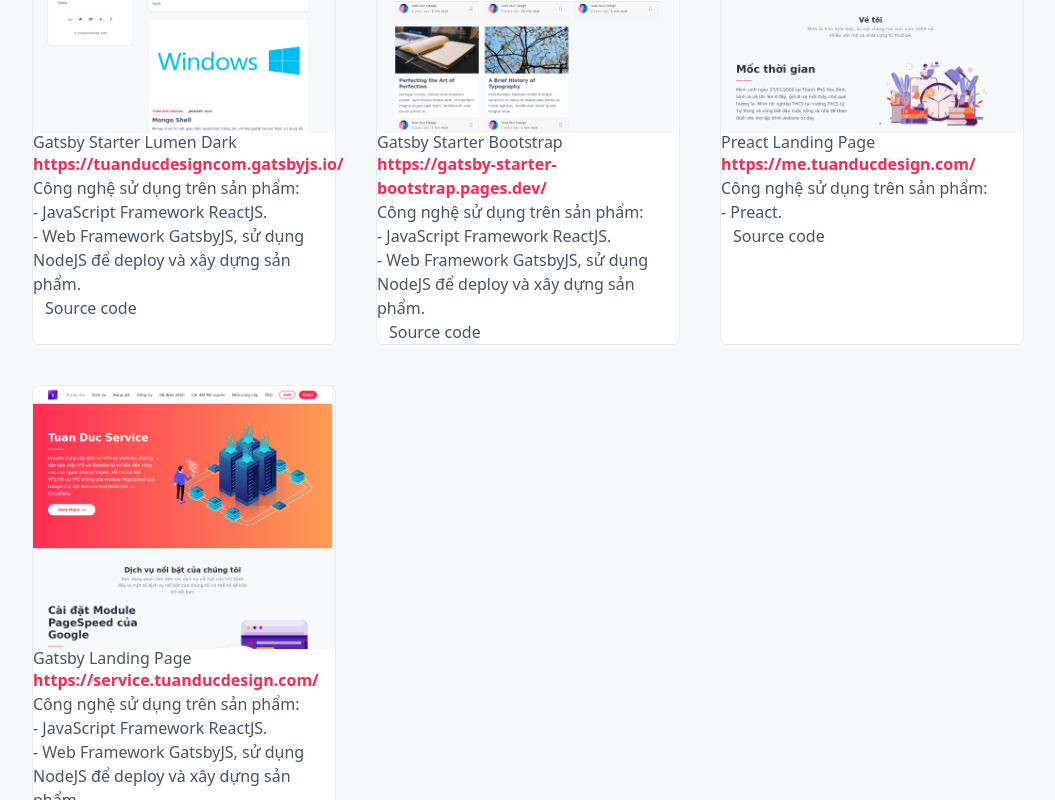
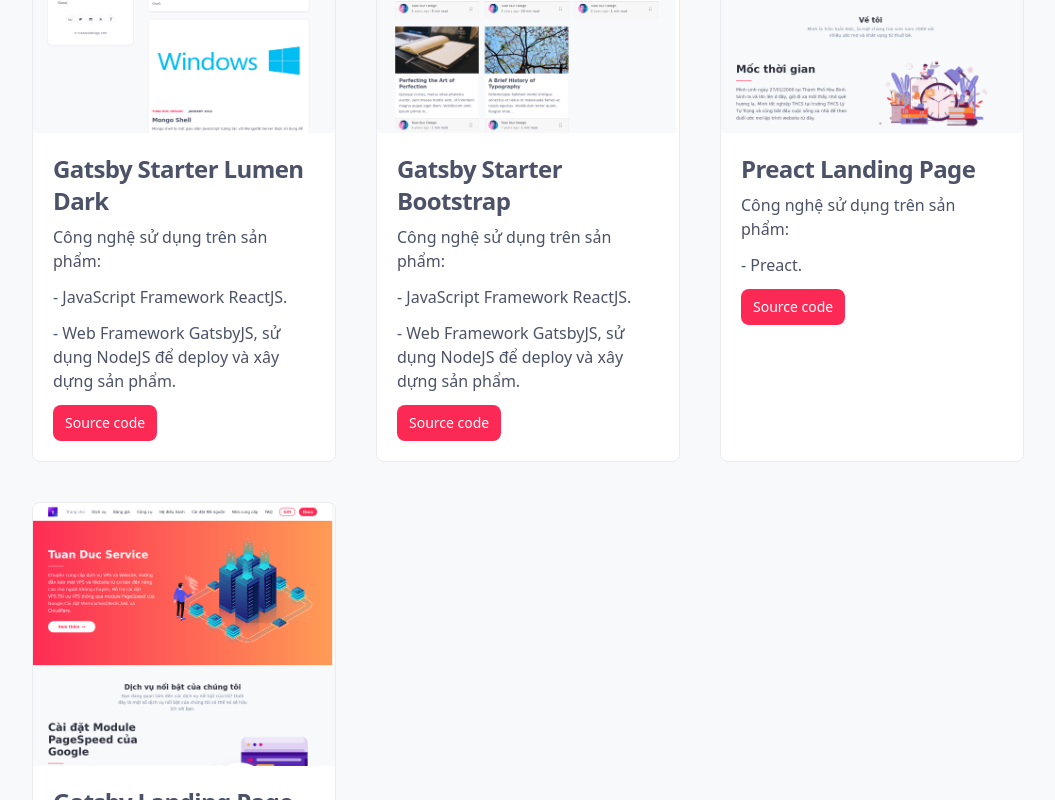
Before and after one commit to tuanductran/cv, a Vue app: page / in a window 1280 px wide. Shown: the part 1800-2600 px from the top of the page, without its empty margins (112-1167 px from the left). Built offline with nearby package versions, Linux system fonts and the light colour scheme.

Commit message:
Update index.vue

```diff
--- a/src/views/Projects/ProjectDetails/index.vue
+++ b/src/views/Projects/ProjectDetails/index.vue
@@ -5,22 +5,17 @@
 </script>
 
 <template>
-   <div class="card-body">
-    <h2 class="card-title">
-       {{ project.title }}
-    </h2>
-    <p>
-       <a class="text-xs lg:text-base text-main-color" v-for="link, k in project.links" :href="link" :key="k" target="_blank" onClick="ga('event', 'ProjectLink', 'view', 'project_link');">
-           <strong>{{ link }}</strong>
-       </a>
+   <div class="p-5">
+    <a v-for="link, k in project.links" :href="link" :key="k" target="_blank" onClick="ga('event', 'ProjectLink', 'view', 'project_link');">
+       <h5 class="mb-2 text-2xl font-bold tracking-tight">
+          {{ project.title }}
+       </h5>
+    </a>
+    <p class="mb-3 font-normal" v-for="description, k in project.description" :key="`description-${ k }`">
+       {{ description }}
     </p>
-    <p class="leading-relaxed text-left text-sm xl:text-base" v-for="description, k in project.description" :key="`description-${ k }`">
-          {{ description }}
-    </p>
-    <div class="card-actions justify-end">
-      <a class="badge badge-outline p-3" :href="`${ project.sourceCodeUrl }`" target="_blank" onClick="ga('event', 'SourceCodeUrl', 'view', 'source_code_url');">
-          Source code
-      </a>
-    </div>
+    <a class="inline-flex items-center py-2 px-3 text-sm font-medium text-center text-white bg-vnodesign rounded-lg" :href="`${ project.sourceCodeUrl }`" target="_blank" onClick="ga('event', 'SourceCodeUrl', 'view', 'source_code_url');">
+       Source code
+    </a>
   </div>
 </template>
```
